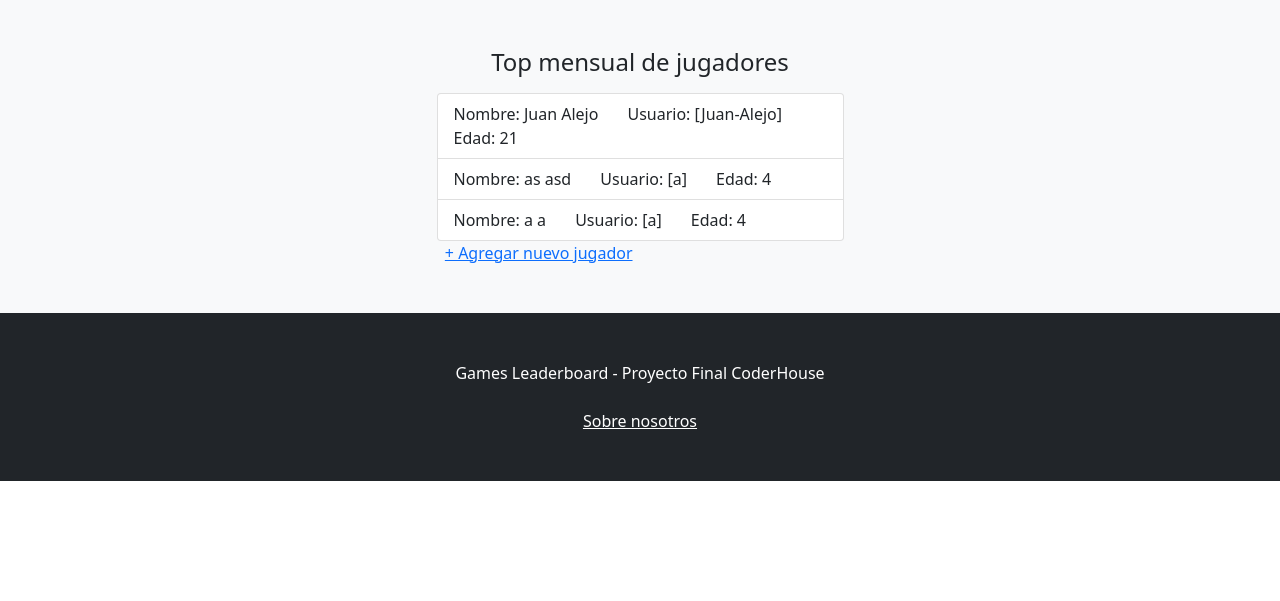
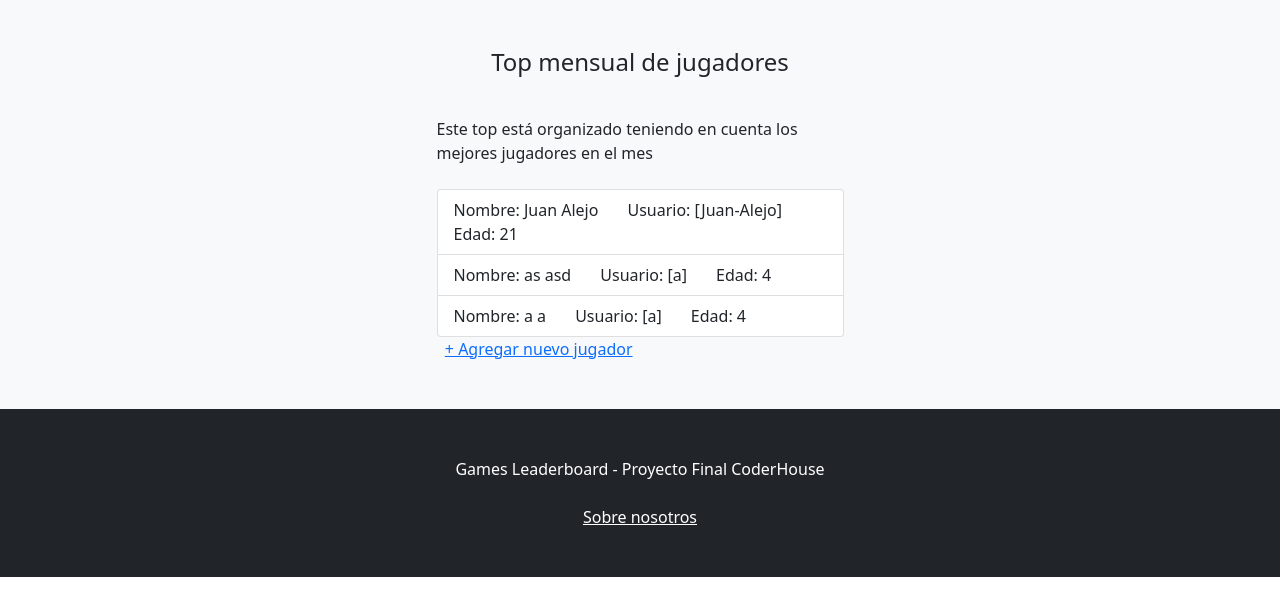
Before and after one commit to juan-alejo/ProyectoFinal, a Django app: page /app/jugadores/ in a window 1280 px wide. Shown: the part 56-657 px from the top of the page. Run offline with Django 4.2, Linux system fonts and the light colour scheme; data comes from the database, SQL or seed files in the repository; some libraries are stand-ins or nearby versions.

Commit message:
texto jugadores.html

```diff
--- a/ProyectoFinalApp/templates/ProyectoFinalApp/jugadores.html
+++ b/ProyectoFinalApp/templates/ProyectoFinalApp/jugadores.html
@@ -21,6 +21,11 @@ Jugadores - Games Leaderboard
         <div class="row gx-5 justify-content-center">
             <div class="col-lg-5">
                 <h4><p style="text-align:center">Top mensual de jugadores</p></h4>
+                <br>
+                <head>Este top está organizado teniendo en cuenta los mejores jugadores en el mes</head>
+                <head></head>
+                <br>
+                <br>
                 <ul class="list-group">
                     {% for jugador in jugadores %}
                         <li class="list-group-item d-flex justify-content-between align-items-start">
```
